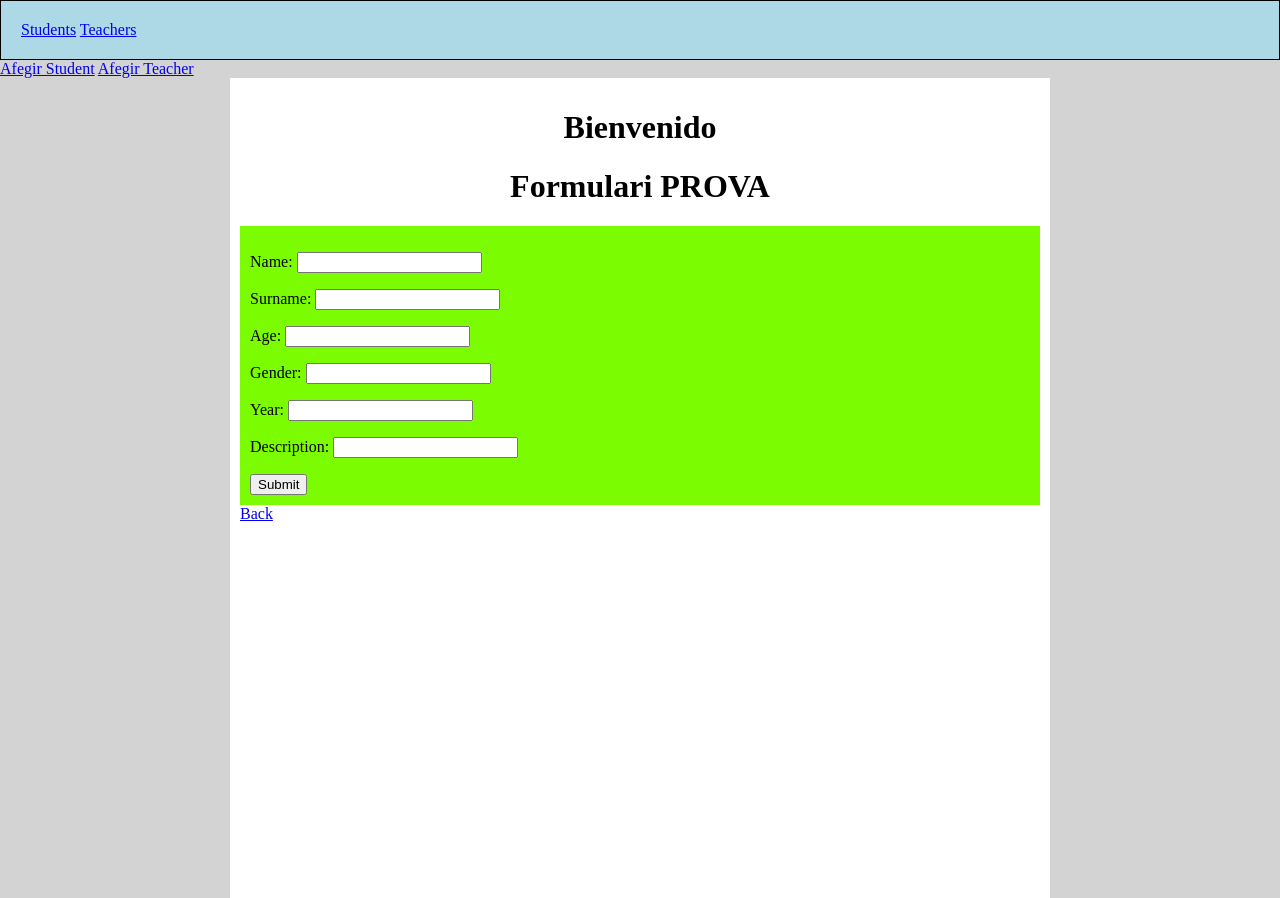
After one commit to ksama22/M07_UF4_KEVIN, a Django app: page /projecte/student-form/ in a window 1280 px wide. The commit adds this page. Run offline with Django 4.2, Linux system fonts and the light colour scheme.

Commit message:
Form kevin (#6)
* Created form

* Added 6 fields on form

* css

```diff
--- /dev/null
+++ b/jaumebalmes_kevin/app_m07/forms.py
@@ -0,0 +1,16 @@
+from django.forms import ModelForm
+from .models import Student, Teacher
+
+#Es crea un formulari segons el OBJ 'Student'
+class StudentForm(ModelForm):
+    class Meta:
+        model = Student
+        #field = Student -> name, age
+        fields = '__all__'
+
+#Es crea un formulari segons el OBJ 'Teacher'
+class TeacherForm(ModelForm):
+    class Meta:
+        model = Teacher
+        #field = Teacher -> name, course
+        fields = '__all__'
--- a/jaumebalmes_kevin/app_m07/models.py
+++ b/jaumebalmes_kevin/app_m07/models.py
@@ -4,13 +4,21 @@ from django.db import models
 #Creado Teacher model for migrate
 class Teacher(models.Model):
     name = models.CharField(max_length=100)
+    surname = models.CharField(max_length=100)
+    age = models.IntegerField()
+    gender = models.CharField(max_length=100)
+    school = models.CharField(max_length=100)
     course = models.CharField(max_length=100)
 
 
 #Creado Student model for migrate
 class Student(models.Model):
     name = models.CharField(max_length=100)
+    surname = models.CharField(max_length=100)
     age = models.IntegerField()
+    gender = models.CharField(max_length=100)
+    year = models.IntegerField()
+    description = models.CharField(max_length=100)
 
 ## Despres de canviar
 # python .\jaumebalmes_kevin\manage.py makemigrations
--- /dev/null
+++ b/jaumebalmes_kevin/app_m07/templates/form.html
@@ -0,0 +1,34 @@
+{% extends 'index.html' %}
+{% block content %}
+<h1>Formulari PROVA</h1>
+<form action="" method="POST">
+    {% csrf_token %}
+    {{ forms.as_p }}
+    <input type="submit">
+</form>
+<a href="/projecte/">Back</a>
+
+
+
+
+
+
+
+
+
+
+
+
+
+
+<style>
+    h1{
+        text-align: center;
+    }
+    form {
+        background-color: lawngreen;
+        padding: 10px;
+    }
+
+</style>
+{% endblock %}
--- a/jaumebalmes_kevin/app_m07/templates/index.html
+++ b/jaumebalmes_kevin/app_m07/templates/index.html
@@ -14,6 +14,10 @@
 <body>
     <!-- Aqui llamo el header del otro documento -->
     {% include "head/header.html" %}
+    <!-- Fa link al form.html -->
+    <a href="{% url 'student_form' %}">Afegir Student</a>
+    <a href="{% url 'teacher_form' %}">Afegir Teacher</a>
+
     <div class="container">
         <h1>Bienvenido</h1>
         <!-- {{name}} {{surname}} {{age}} -->
--- a/jaumebalmes_kevin/app_m07/urls.py
+++ b/jaumebalmes_kevin/app_m07/urls.py
@@ -8,6 +8,8 @@ urlpatterns =[
     path('students', views.students,name='students'),
     path('teachers', views.teachers,name='teachers'),
     path('student/<str:pk>/', views.student ,name='student'),
-    path('teacher/<str:pk>/', views.teacher ,name='teacher')
-
+    path('teacher/<str:pk>/', views.teacher ,name='teacher'),
+    #Path del formulari 'forms.py' i 'views.py'
+    path('student-form/', views.student_form ,name='student_form'),
+    path('teacher-form/', views.teacher_form ,name='teacher_form')
 ]
--- a/jaumebalmes_kevin/app_m07/views.py
+++ b/jaumebalmes_kevin/app_m07/views.py
@@ -1,6 +1,7 @@
 from django.shortcuts import render
 from django.http import HttpResponse
 from django.template import Context, loader
+from .forms import StudentForm, TeacherForm
 # Create your views here.
 #Fem referencia 'jaumebalmes_kevin\app_m07\urls.py'
 #Carrega les dades al html indicat
@@ -26,10 +27,10 @@ def users(request):
     return render(request, 'users.html',context)
 
 #Carrega tots els profesors
-def teachers(request,pk):
+def teachers(request):
     ## Ara la crida fa es fa per sql
-    nteachers = Teacher.objects.get(id=pk)
-    context = {'tchrs':nteachers}
+    #nteachers = Teacher.objects.get(id=pk)
+    context = {'tchrs':teachersList}
     #context = {"tchrs": teachersList}
     return render(request, 'teachers.html', context)
 
@@ -56,6 +57,18 @@ def teacher(request, pk):
         #print("dato1: {} dato2:{} condition: {}".format(i['id'],pk,i['id']==int(pk)))
     return render(request, 'teacher.html',{'tchr':teacher_obj})
 
+#Formulari Student
+def student_form(request):
+    form = StudentForm()
+    context = {'forms':form}
+    return render(request,'form.html',context)
+
+#Formulari Teacher
+def teacher_form(request):
+    form = TeacherForm()
+    context = {'forms':form}
+    return render(request,'form.html',context)
+
 
 #Defineix dos llistes per defecte de les dades
 teachersList = [  {"id": 1,"name": "Pedro Perez","course": "Matematicas"  },  {"id": 2,"name": "Maria Garcia","course": "Historia"  },  {"id": 3,"name": "Pedro Gomez","course": "Ciencias"  },  {"id": 4,"name": "Ana Lopez","course": "Literatura"  },  {"id": 5,"name": "Carlos Sanchez","course": "Ingles"  },  {"id": 6,"name": "Laura Torres","course": "Educacion Fisica"  },  {"id": 7,"name": "Javier Hernandez","course": "Filosofia"  },  {"id": 8,"name": "Silvia Ruiz","course": "Quimica"  },  {"id": 9,"name": "Antonio Martinez","course": "Geografia"  },  {"id": 10,"name": "Isabel Torres","course": "Arte"  }]
```
Also changed, not shown: jaumebalmes_kevin/app_m07/migrations/0001_initial.py, jaumebalmes_kevin/app_m07/static/styles/form.css (added).
